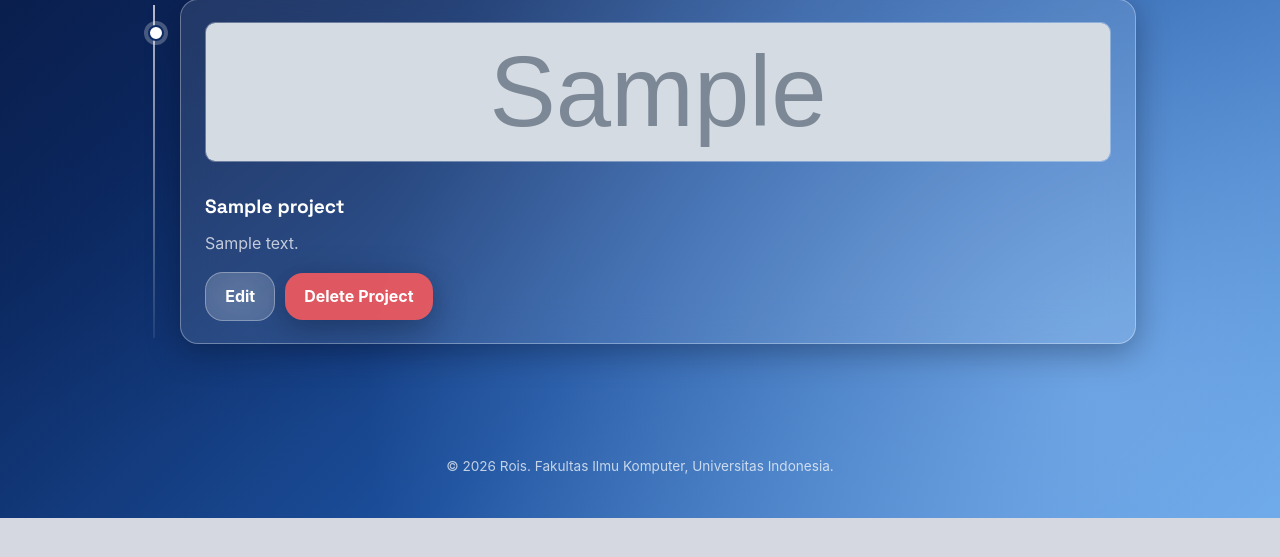
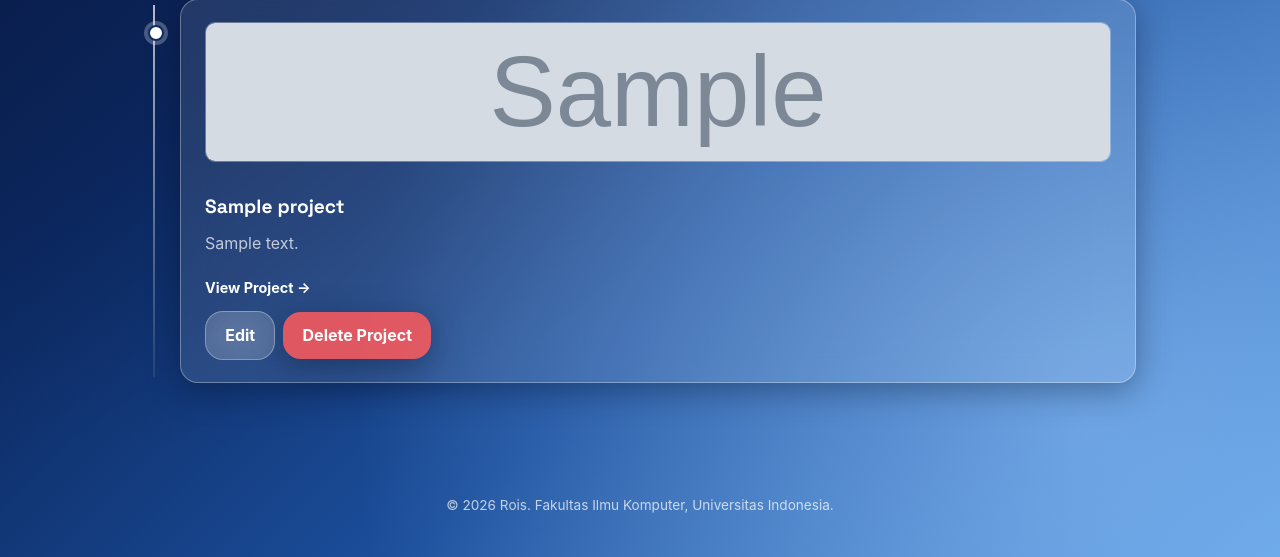
Before and after one commit to Roisul-Umam/myportofolio, a Django app: page /projects/ in a window 1280 px wide. Shown: the part 349-906 px from the top of the page. Before the commit the page ends 867 px from the top, so only its background shows below. Run offline with Django 5.2, Linux system fonts and the light colour scheme; a user stored in the database is signed in; tables that the repository leaves empty hold one stand-in row (values such as "Sample post"); grey boxes marked "Sample" are stand-in pictures.

Commit message:
fix(templates): resolve missing navbar short_name and adjust project actions layout
- Add default filter fallback for short_name in base.html
- Add missing short_name context variables to create_project and edit_project views
- Reposition View Project link above edit and delete action buttons in projects grid
- Refactor project action container layout using stacked flexbox alignment

```diff
--- a/main/views.py
+++ b/main/views.py
@@ -84,6 +84,7 @@ def create_project(request):
 
     context = {
         "name": "Rois",
+        "short_name": "Rois",
         "form": form,
     }
     return render(request, "projects_form.html", context)
@@ -100,6 +101,7 @@ def edit_project(request, project_id):
 
     context = {
         "name": "Rois",
+        "short_name": "Rois",
         "form": form,
         "project": project,
     }
--- a/static/css/style.css
+++ b/static/css/style.css
@@ -400,6 +400,22 @@ h1, h2, .brand {
     color: var(--ink);
 }
 
+.experience-card .project-link {
+    font-size: 0.85rem;
+    font-weight: 700;
+    color: var(--ink);
+    text-decoration: none;
+    transition: color 0.2s ease;
+    display: inline-flex;
+    align-items: center;
+    gap: 0.25rem;
+}
+
+.experience-card .project-link:hover {
+    color: var(--accent-dark);
+    text-decoration: underline;
+}
+
 /* ---------- Skills ---------- */
 .skills-block {
     margin-bottom: 3rem;
@@ -651,7 +667,33 @@ h1, h2, .brand {
 }
 
 .project-card-actions {
-    margin-top: 1rem;
+    display: flex;
+    flex-direction: column;
+    align-items: flex-start;
+    gap: 0.75rem;
+    margin-top: 1.25rem;
+}
+
+.experience-card .project-link {
+    font-size: 0.9rem;
+    font-weight: 700;
+    color: var(--ink);
+    text-decoration: none;
+    transition: color 0.2s ease;
+    display: inline-flex;
+    align-items: center;
+    gap: 0.25rem;
+}
+
+.experience-card .project-link:hover {
+    color: var(--accent-dark);
+    text-decoration: underline;
+}
+
+.project-admin-actions {
+    display: flex;
+    align-items: center;
+    gap: 0.5rem;
 }
 
 .project-actions {
--- a/templates/base.html
+++ b/templates/base.html
@@ -15,7 +15,7 @@
 <body>
   <header class="site-header">
     <div class="container">
-        <a href="{% url 'main:show_main' %}" class="brand">{{ short_name }} Website</a>
+        <a href="{% url 'main:show_main' %}" class="brand">{{ short_name|default:"Rois" }} Website</a>
         <nav>
             <a href="{% url 'main:show_main' %}">Profile</a>
             <a href="{% url 'main:show_experience' %}">Experience</a>
--- a/templates/projects.html
+++ b/templates/projects.html
@@ -40,15 +40,19 @@
                             <span class="experience-category">{{ project.category }}</span>
                             <p class="experience-description">{{ project.description }}</p>
                             <div class="project-card-actions">
-                                <div class="project-actions">
-                                    {% if project.project_url %}
-                                        <a href="{{ project.project_url }}" class="button">View Project</a>
-                                    {% endif %}
-                                    {% if user.is_authenticated %}
+                                {% if project.project_url %}
+                                    <a href="{{ project.project_url }}" target="_blank" rel="noopener noreferrer" class="project-link">View Project &rarr;</a>
+                                {% elif project.url %}
+                                    <a href="{{ project.url }}" target="_blank" rel="noopener noreferrer" class="project-link">View Project &rarr;</a>
+                                {% elif project.link %}
+                                    <a href="{{ project.link }}" target="_blank" rel="noopener noreferrer" class="project-link">View Project &rarr;</a>
+                                {% endif %}
+                                {% if user.is_authenticated %}
+                                    <div class="project-admin-actions">
                                         <a href="{% url 'main:edit_project' project.id %}" class="button button-secondary">Edit</a>
                                         {% include "components/project_delete_modal.html" with project=project %}
-                                    {% endif %}
-                                </div>
+                                    </div>
+                                {% endif %}
                             </div>
                         </article>
                     {% empty %}
```
